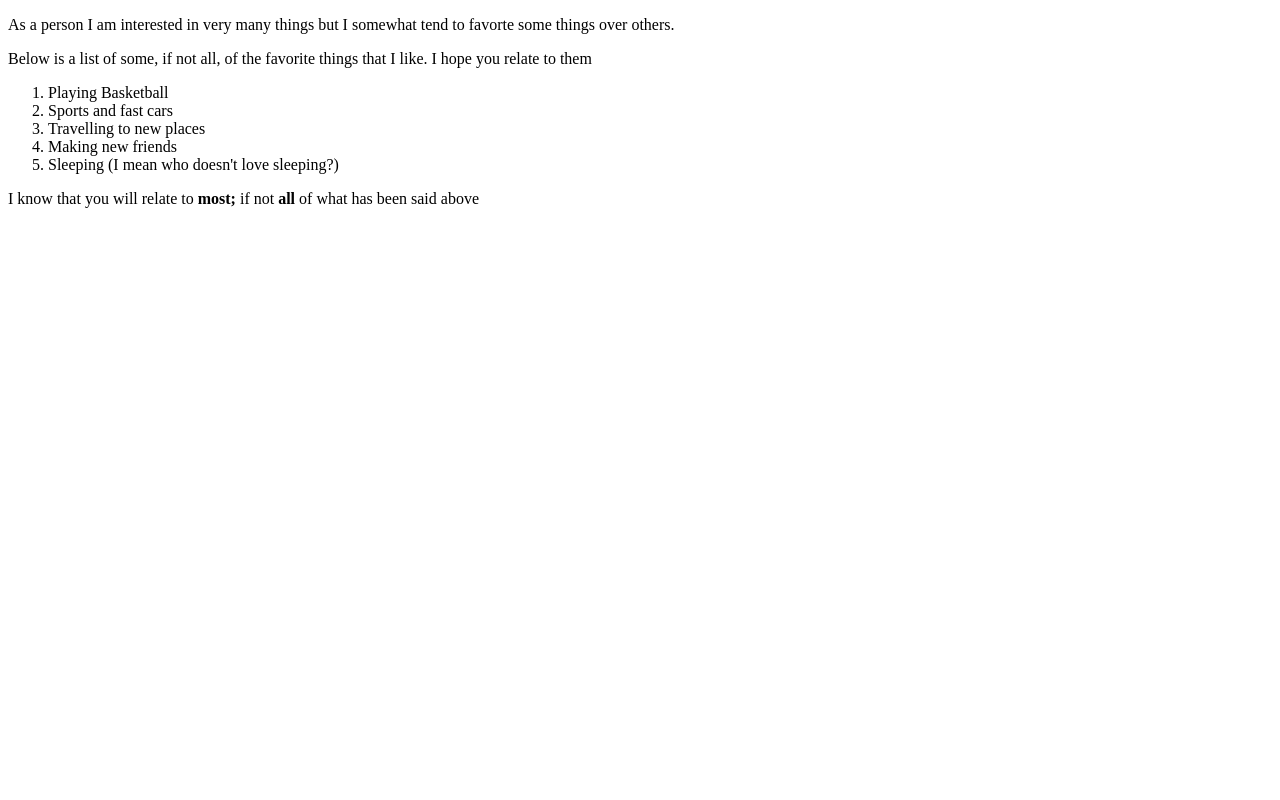
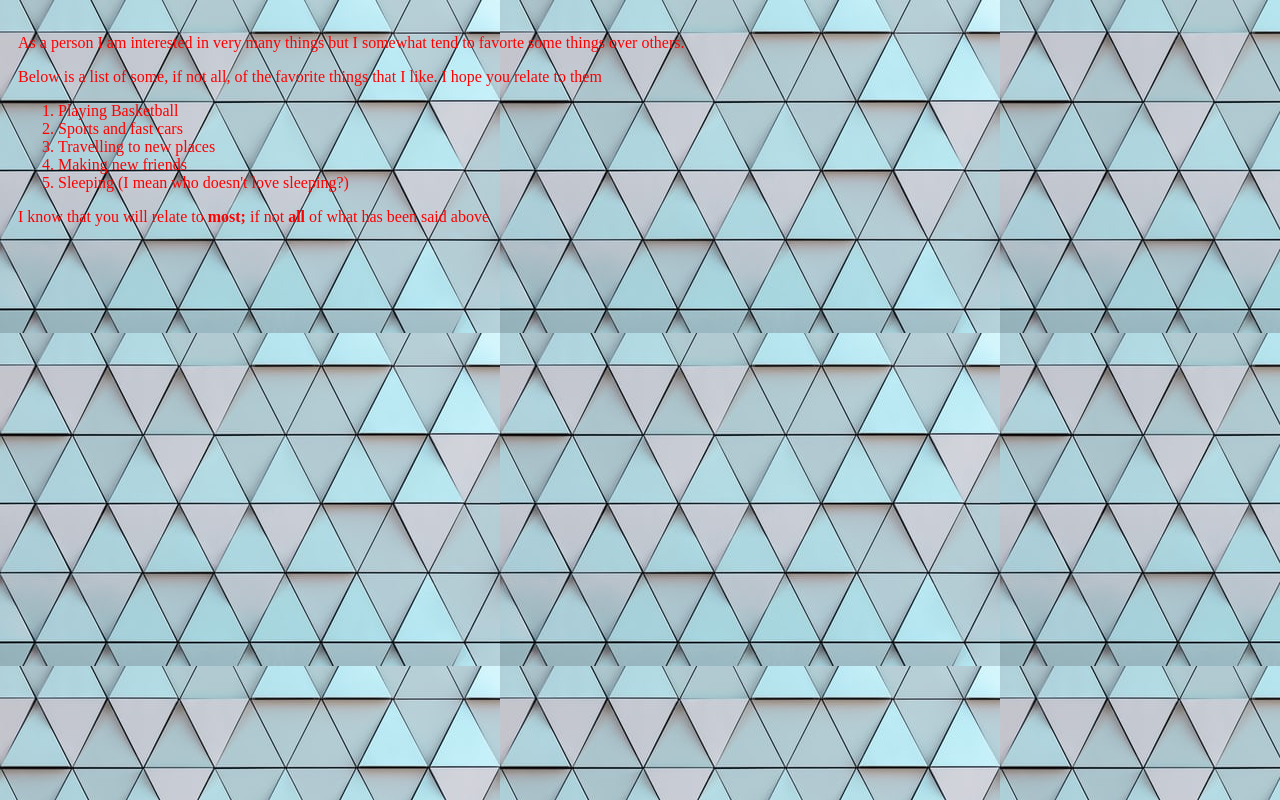
Before and after one commit to raywhizchengz/Favoritethings, a plain HTML site: page index.html in a window 1280 px wide. Drawn offline with Linux system fonts and the light colour scheme.

Commit message:
add backgrounc color

```diff
--- a/index.html
+++ b/index.html
@@ -2,6 +2,7 @@
 <html lang="en" dir="ltr">
   <head>
     <meta charset="utf-8">
+    <link href="styles.css" rel="stylesheet" type="text/css">
     <title>FAVORITE THINGS</title>
   </head>
   <body>
--- a/style.css
+++ /dev/null
@@ -1,3 +0,0 @@
-body{
-    background-color: seashell;
-}
--- /dev/null
+++ b/styles.css
@@ -0,0 +1,5 @@
+body{
+    background-image: url(img1.jpeg);
+    color: red;
+    padding: 10px;
+}
```
Also changed, not shown: images.jpeg (deleted), img1.jpeg (added).
